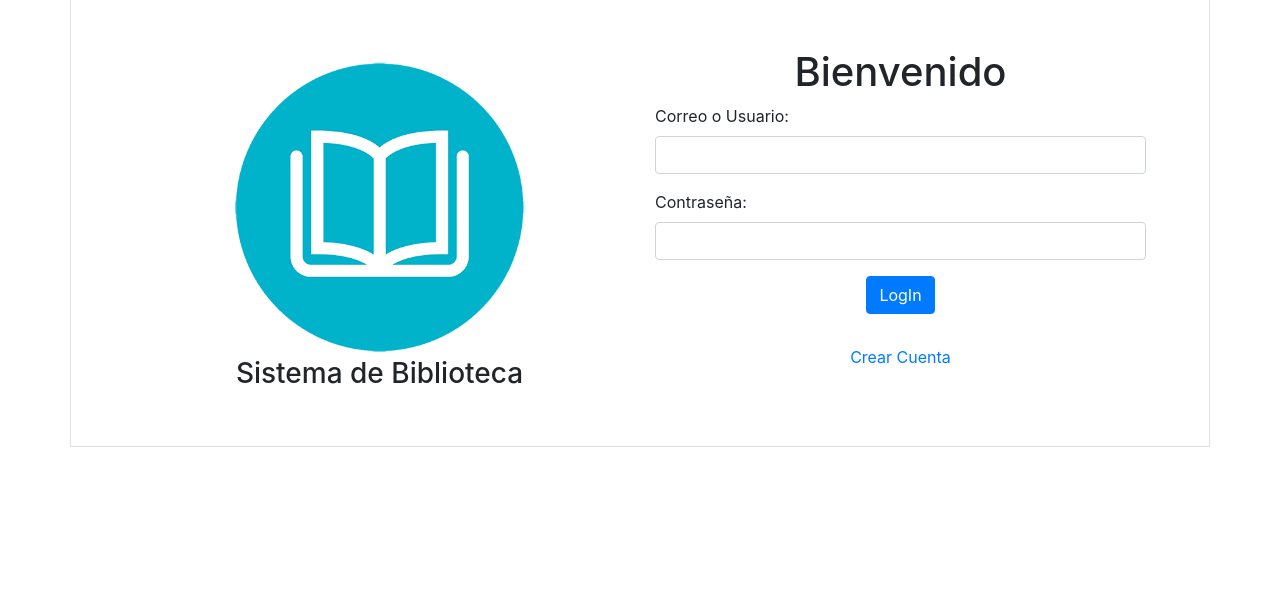
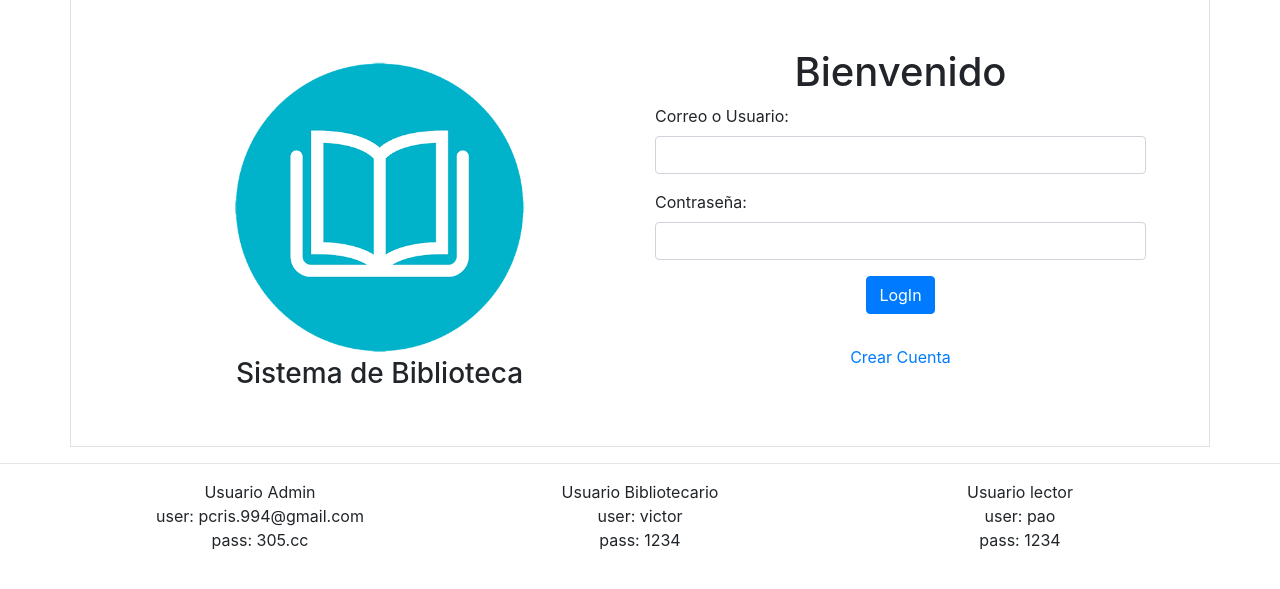
Before and after one commit to 305cristian/sistema_biblioteca, a PHP site: page / in a window 1280 px wide. Shown: the part 49-638 px from the top of the page. Run offline with PHP 8.4, Linux system fonts and the light colour scheme.

Commit message:
se agrego datos de los usuarios para poder accesar

```diff
--- a/index.php
+++ b/index.php
@@ -57,6 +57,27 @@ if (isset($_SESSION['user'])) {
                 </div>
             </div>
         </div>
+        <hr>
+        <div class="container text-center">
+            <div class="row">
+                <div class="col-md-4">
+                    <span>Usuario Admin</span><br>
+                    <span>user: pcris.994@gmail.com</span><br>
+                    <span>pass: 305.cc</span>
+                </div>
+                <div class="col-md-4">
+                    <span>Usuario Bibliotecario</span><br>
+                    <span>user: victor</span><br>
+                    <span>pass: 1234</span>
+                </div>
+                <div class="col-md-4">
+
+                    <span>Usuario lector</span><br>
+                    <span>user: pao</span><br>
+                    <span>pass: 1234</span>
+                </div>
+            </div>
+        </div>
     </body>
 
     <script src="public/plugins/sweetAlert2_11.js"></script>
```
